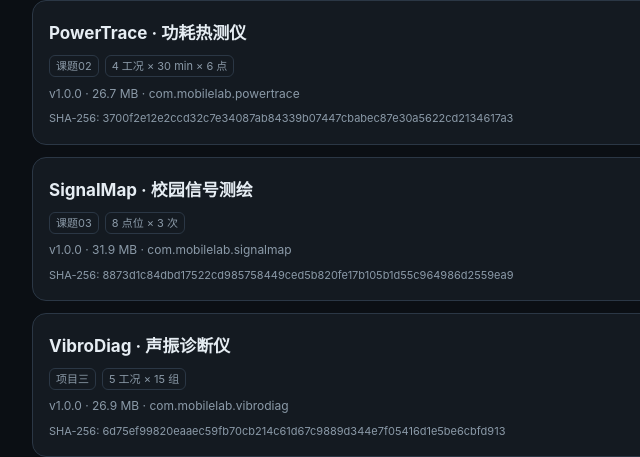
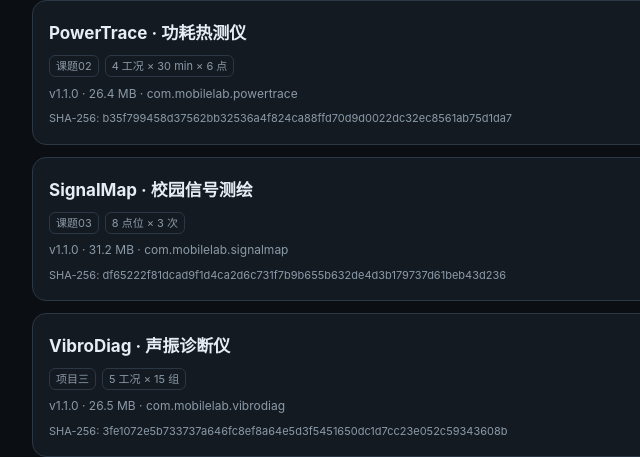
Before and after one commit to ADR114514/phone-lab, a plain HTML site: page deploy/download-site/index.html in a window 1280 px wide. Shown: the part 502-959 px from the top of the page, 164-804 px from the left. Drawn offline with Linux system fonts and the light colour scheme; files whose address does not match are found by name.

Commit message:
chore(release): bump versionName 1.1.0 / versionCode 2 for all apps; publish v1.1.0 assets

```diff
--- a/deploy/download-site/index.html
+++ b/deploy/download-site/index.html
@@ -63,11 +63,11 @@
   <div class="meta">
     <h3>PowerTrace · 功耗热测仪</h3>
     <span class="tag">课题02</span><span class="tag">4 工况 × 30 min × 6 点</span>
-    <div class="size">v1.0.0 · 26.7 MB · com.mobilelab.powertrace</div>
-    <div class="hash">SHA-256: 3700f2e12e2ccd32c7e34087ab84339b07447cbabec87e30a5622cd2134617a3</div>
+    <div class="size">v1.1.0 · 26.4 MB · com.mobilelab.powertrace</div>
+    <div class="hash">SHA-256: b35f799458d37562bb32536a4f824ca88ffd70d9d0022dc32ec8561ab75d1da7</div>
   </div>
   <div>
-    <a class="btn" href="apk/PowerTrace-1.0.0-arm64-v8a-debug.apk" download>下载 APK</a>
+    <a class="btn" href="apk/PowerTrace-1.1.0-arm64-v8a-debug.apk" download>下载 APK</a>
   </div>
 </div>
 
@@ -75,11 +75,11 @@
   <div class="meta">
     <h3>SignalMap · 校园信号测绘</h3>
     <span class="tag">课题03</span><span class="tag">8 点位 × 3 次</span>
-    <div class="size">v1.0.0 · 31.9 MB · com.mobilelab.signalmap</div>
-    <div class="hash">SHA-256: 8873d1c84dbd17522cd985758449ced5b820fe17b105b1d55c964986d2559ea9</div>
+    <div class="size">v1.1.0 · 31.2 MB · com.mobilelab.signalmap</div>
+    <div class="hash">SHA-256: df65222f81dcad9f1d4ca2d6c731f7b9b655b632de4d3b179737d61beb43d236</div>
   </div>
   <div>
-    <a class="btn" href="apk/SignalMap-1.0.0-arm64-v8a-debug.apk" download>下载 APK</a>
+    <a class="btn" href="apk/SignalMap-1.1.0-arm64-v8a-debug.apk" download>下载 APK</a>
   </div>
 </div>
 
@@ -87,11 +87,11 @@
   <div class="meta">
     <h3>VibroDiag · 声振诊断仪</h3>
     <span class="tag">项目三</span><span class="tag">5 工况 × 15 组</span>
-    <div class="size">v1.0.0 · 26.9 MB · com.mobilelab.vibrodiag</div>
-    <div class="hash">SHA-256: 6d75ef99820eaaec59fb70cb214c61d67c9889d344e7f05416d1e5be6cbfd913</div>
+    <div class="size">v1.1.0 · 26.5 MB · com.mobilelab.vibrodiag</div>
+    <div class="hash">SHA-256: 3fe1072e5b733737a646fc8ef8a64e5d3f5451650dc1d7cc23e052c59343608b</div>
   </div>
   <div>
-    <a class="btn" href="apk/VibroDiag-1.0.0-arm64-v8a-debug.apk" download>下载 APK</a>
+    <a class="btn" href="apk/VibroDiag-1.1.0-arm64-v8a-debug.apk" download>下载 APK</a>
   </div>
 </div>
 
@@ -135,7 +135,7 @@
 
 <div class="foot">
   PhoneLab 课程实测项目 · 服务器部署于宝塔面板（Nginx）· 仅用于课程教学，请勿外传安装包与实验数据。<br>
-  更新日期：2026-11-18 · 仓库：phone-lab（详见操作手册附录）
+  更新日期：2026-11-21 · 仓库：phone-lab（详见操作手册附录）
 </div>
 </div>
 </body>
```
Also changed, not shown: 3 other files.
